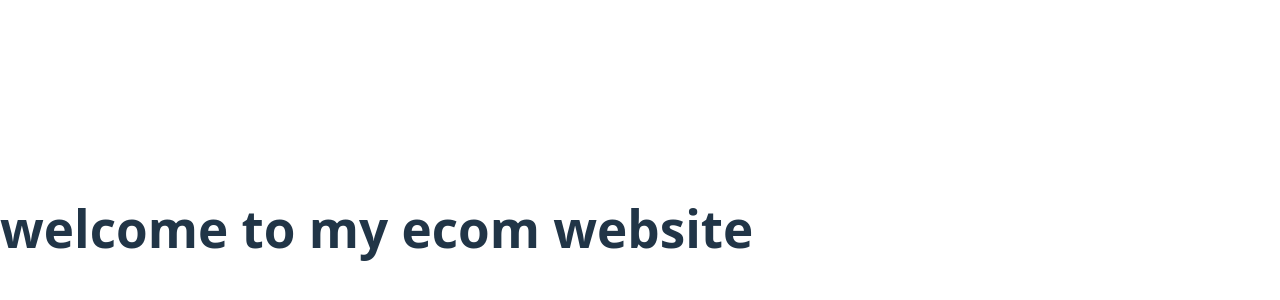
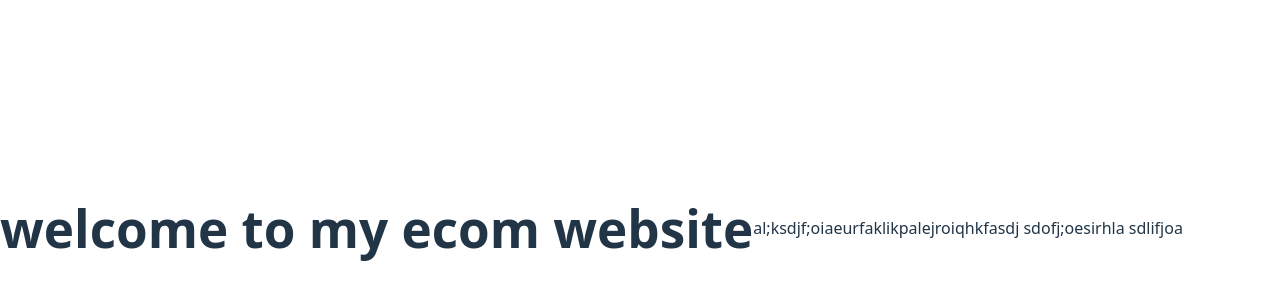
Before and after one commit to Surwxa5/js-Project, a website built with Vite: page 2ndProject/index.html in a window 1280 px wide. Shown: the part 172-472 px from the top of the page. Built offline with nearby package versions, Linux system fonts and the light colour scheme.

Commit message:
editing file

```diff
--- a/2ndProject/index.html
+++ b/2ndProject/index.html
@@ -8,5 +8,9 @@
 </head>
 <body>
   <h1>welcome to my ecom website</h1>
+  <p>al;ksdjf;oiaeurfaklikpalejroiqhkfasdj
+    sdofj;oesirhla
+    sdlifjoa
+  </p>
 </body>
 </html>
--- a/2ndProject/src/main.js
+++ b/2ndProject/src/main.js
@@ -20,5 +20,5 @@ document.querySelector('#app').innerHTML = `
     </p>
   </div>
 `
-
+skjfalkjshlkjhdfujhb
 setupCounter(document.querySelector('#counter'))
```
